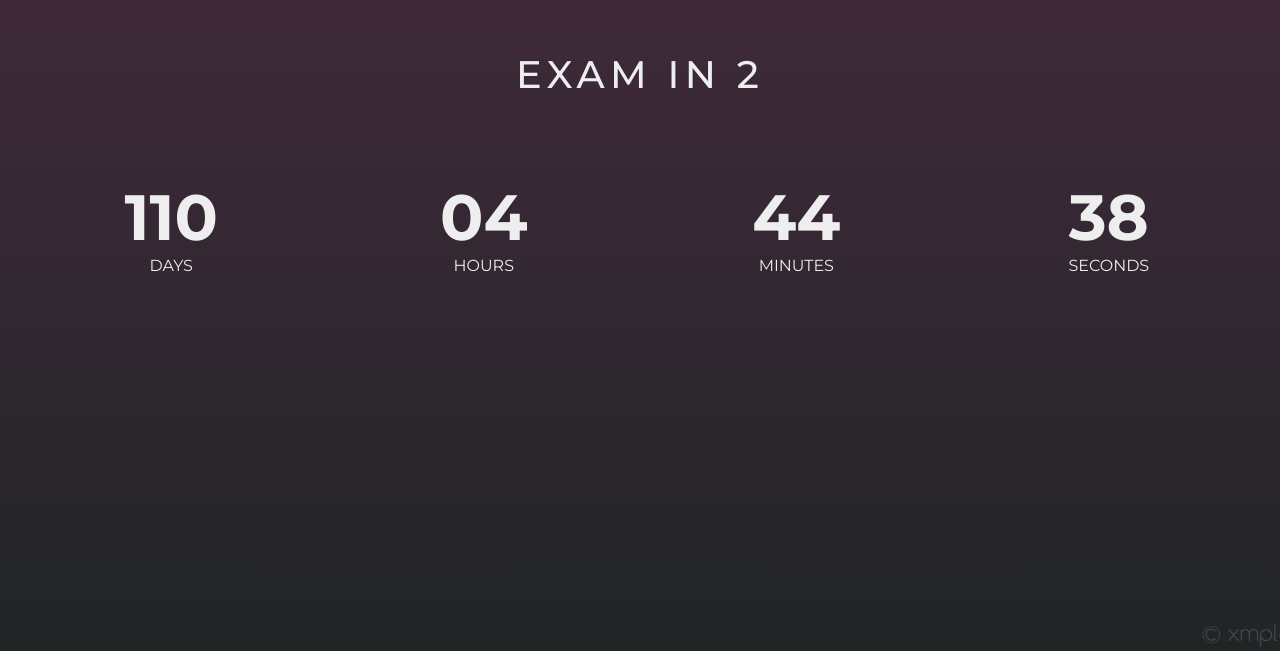
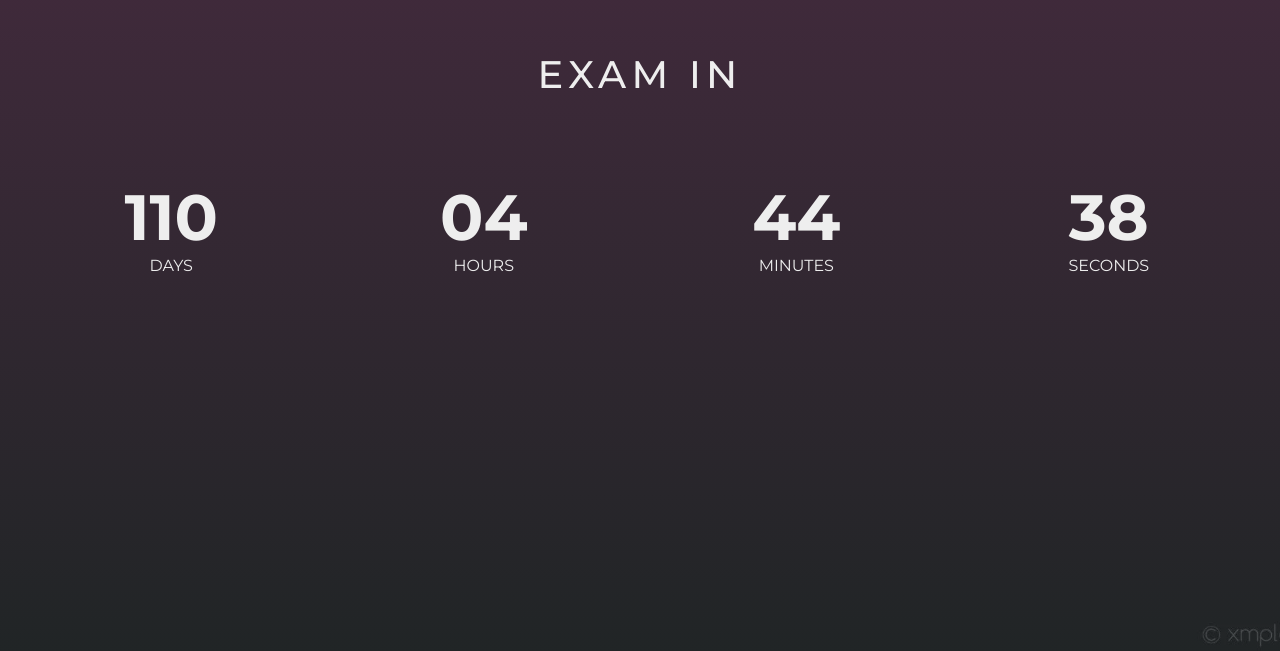
Before and after one commit to 833M0L3/exam, a plain HTML site: page index.html in a window 1280 px wide. Shown: the part 149-800 px from the top of the page. Drawn offline with Linux system fonts and the light colour scheme.

Commit message:
Revert "Update index.html"
This reverts commit e73cfb52d359649dd41e46e3924b769f77442d2c.

```diff
--- a/index.html
+++ b/index.html
@@ -22,7 +22,7 @@
   </head>
   <body>
     <section>
-      <h1 id="party">EXAM IN 2</h1>
+      <h1 id="party">EXAM IN</h1>
       <div class="countdown-container" id="counter">
         <div class="element-container">
           <p class="big-text" id="days">0</p>
```
